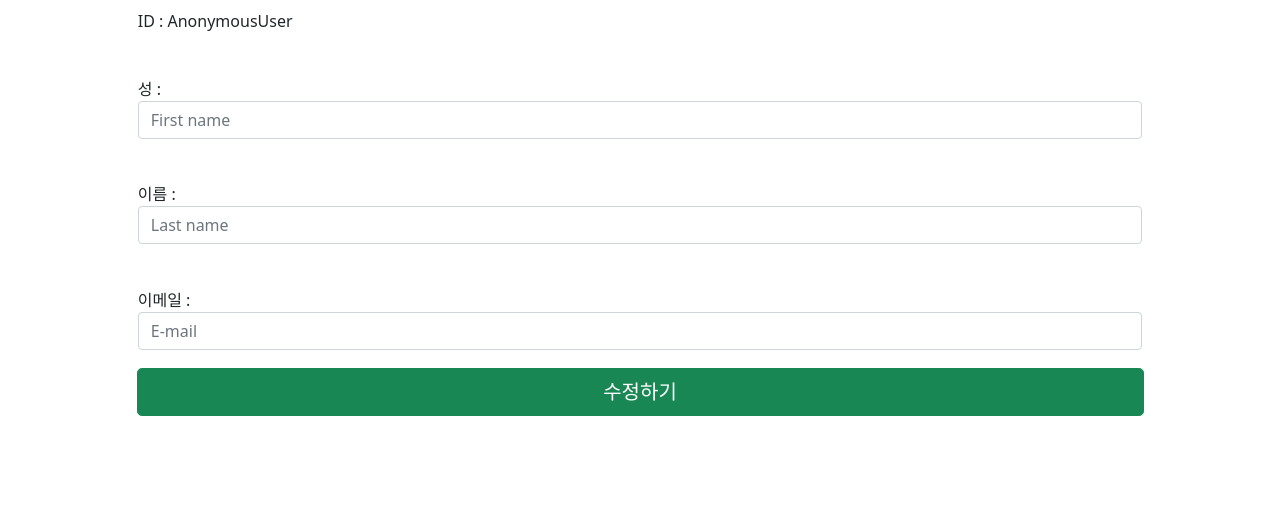
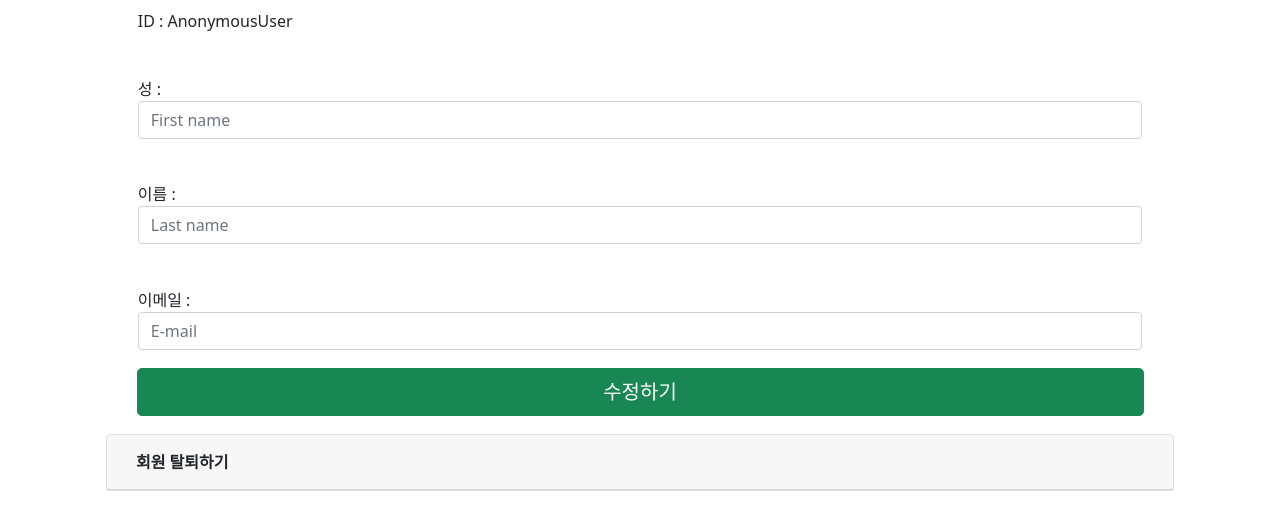
Before and after one commit to syoon0624/WebServiceProgramming, a Django app: page /mypage in a window 1280 px wide. Shown: the part 304-825 px from the top of the page. Before the commit the page ends 720 px from the top, so only its background shows below. Run offline with Django 3.2, Linux system fonts and the light colour scheme; some libraries are stand-ins or nearby versions.

Commit message:
feat: 회원 탈퇴 폼 추가

```diff
--- a/blog/templates/blog/mypage.html
+++ b/blog/templates/blog/mypage.html
@@ -28,6 +28,29 @@
           </div>
         </fieldset>
       </form>
+      <div id="comment" style="margin-bottom: 30px;" class="container">
+        <div class="card">
+          <div class="card-header" id="headingOne">
+            <h5 class="mb-0">
+              <button class="btn btn-default" data-toggle="collapse" data-target="#collapseTwo" aria-expanded="true"
+                aria-controls="collapseTwo">
+                <strong>회원 탈퇴하기</strong>
+              </button>
+            </h5>
+          </div>
+          <div id="collapseTwo" class="collapse" aria-labelledby="headingOne" data-parent="#comment">
+            <div class="card-body">
+              <form method="POST" action="{% url 'member_del' %}" class="post-form">
+                {% csrf_token %}
+                비밀번호 : <input type="password" class="form-control" name="pw_del" placeholder="비밀번호를 입력해주세요."/>
+                <div style="text-align: right; margin-top: 10px;">
+                  <button type="submit" class="btn btn-success">탈퇴</button>
+                </div>
+              </form>
+            </div>
+          </div>
+        </div>
+      </div>
     </div>
   </div>
 {% endblock%}
```
